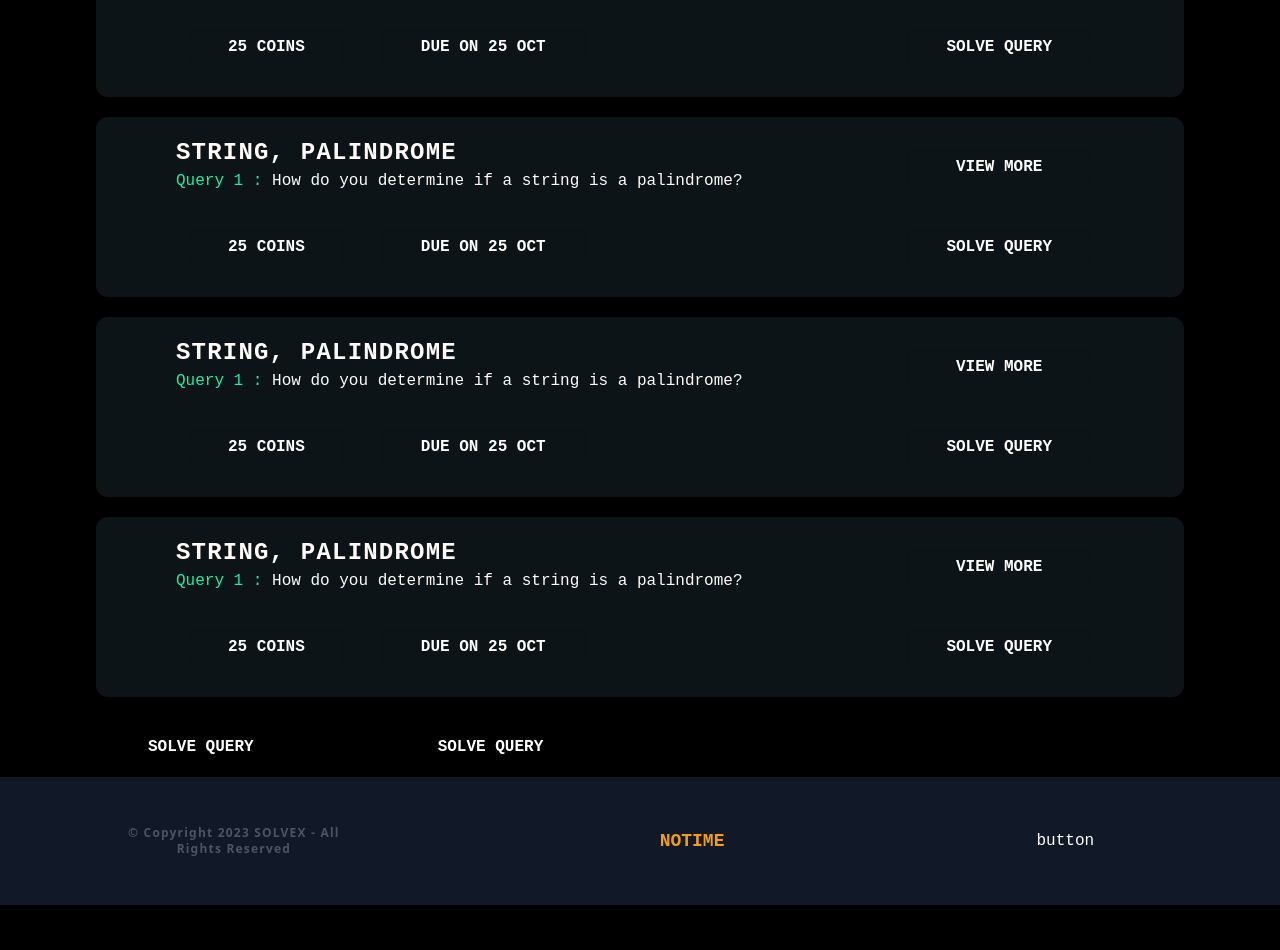
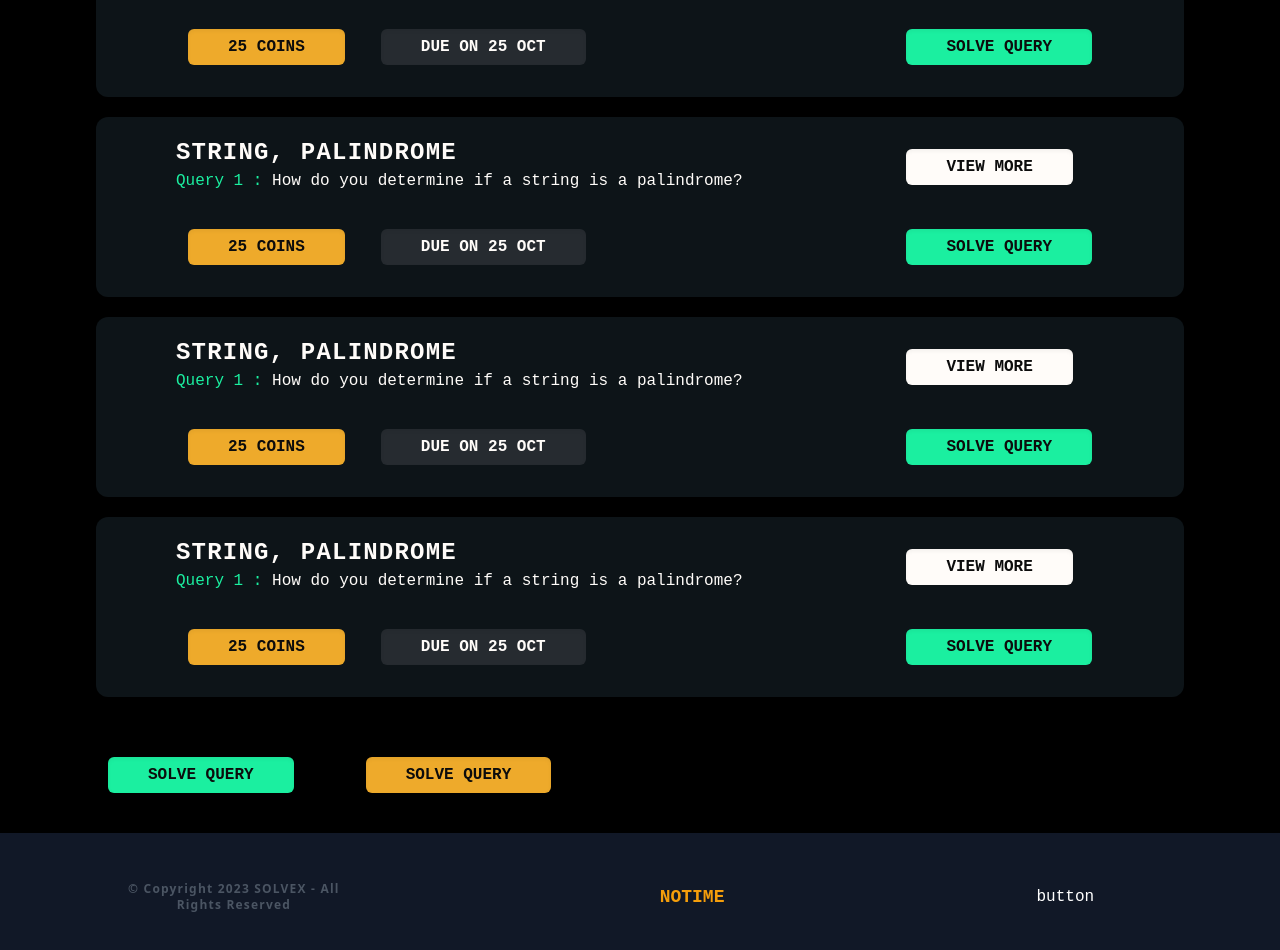
Before and after one commit to DareDevilStudios/notime-solve-x, a Next.js app: page /solve-question in a window 1280 px wide. Shown: the part 1640-2590 px from the top of the page. Before the commit the page ends 2545 px from the top, so only its background shows below. Built offline with nearby package versions, Linux system fonts and the light colour scheme.

Commit message:
solve question page

```diff
--- a/src/common/UI/SolveQuestion/SolveQuestion.jsx
+++ b/src/common/UI/SolveQuestion/SolveQuestion.jsx
@@ -24,7 +24,7 @@ const SolveQuestion = () => {
           <QuestionBox/>
           <QuestionBox/>
           <QuestionBox/>
-          <div className='flex gap-[5rem]'>
+          <div className='flex gap-[3rem] py-7 w-full'>
           <Common_Button  textcolour="text-[#0C0C0C]"
             colour={"bg-[#1BEFA0]"}
             children={"SOLVE QUERY"}/>
--- a/src/common/components/Common_Button.jsx
+++ b/src/common/components/Common_Button.jsx
@@ -4,7 +4,14 @@ import React from 'react'
 
 const Common_Button = ({textcolour,colour,children}) => {
   return (
-    <button className={`bg-[${colour}] py-1 px-10 m-3 h-9 rounded-md font-semibold text-[${textcolour}] shadow-inner`}>{children}</button>
+    <div>
+
+
+
+        <button className={`${colour} py-1 px-10 m-3 h-9 rounded-md font-semibold ${textcolour} shadow-inner`}>{children}</button>
+
+
+    </div>
   )
 }
 
```
